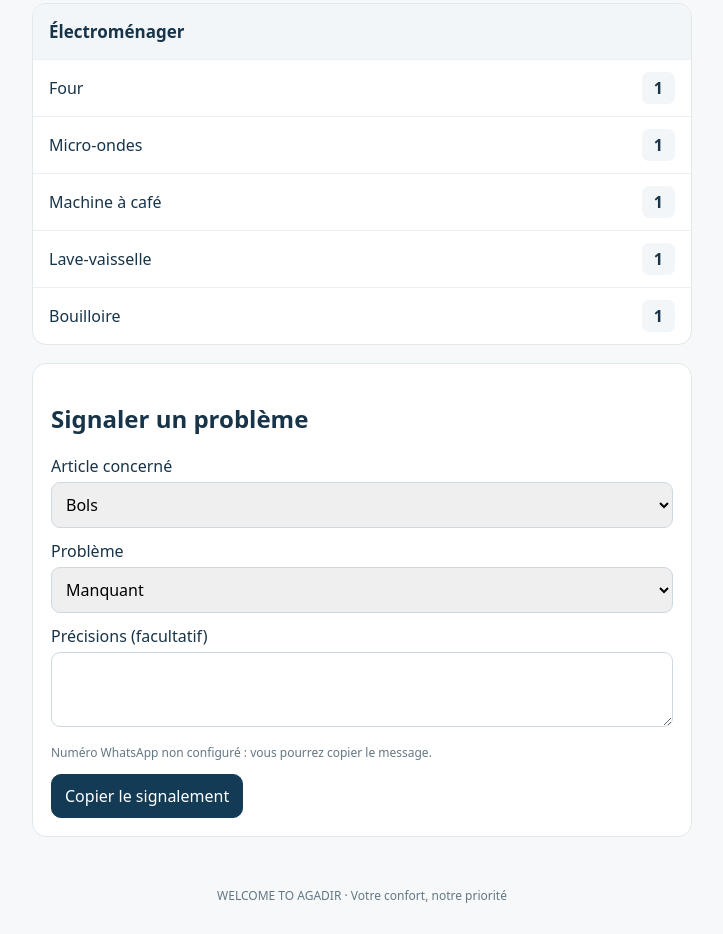
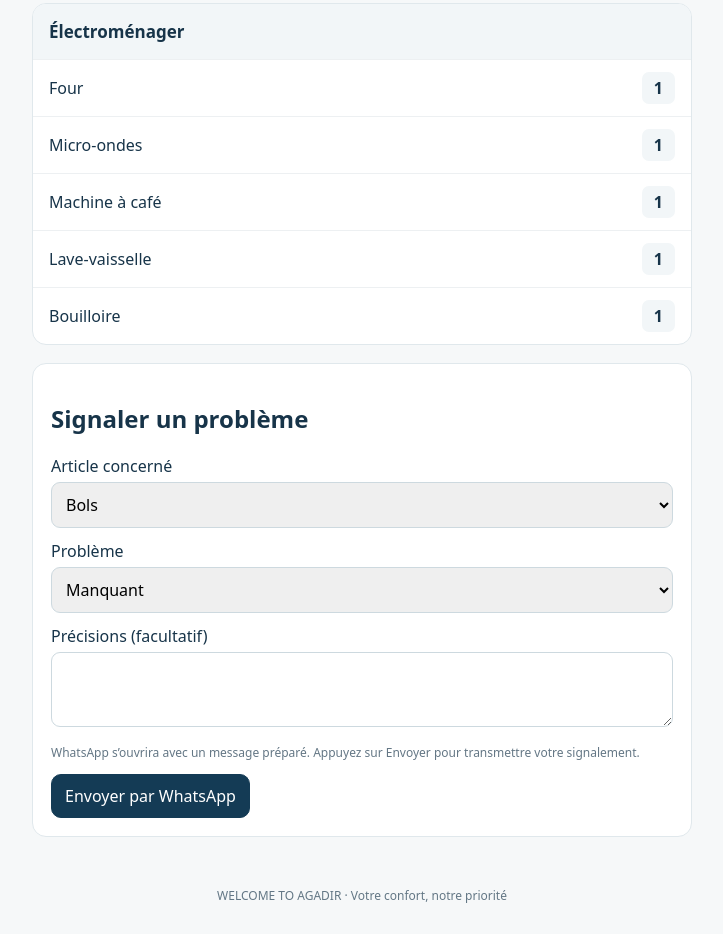
Before and after one commit to podoagadir-alt/welcome-to-agadir, a plain HTML site: page cuisine.html in a window 1280 px wide. Shown: the part 1350-2284 px from the top of the page, without its empty margins (278-1001 px from the left). Drawn offline with Linux system fonts and the light colour scheme.

Commit message:
Add files via upload

```diff
--- a/cuisine.html
+++ b/cuisine.html
@@ -24,9 +24,9 @@ $('reportTitle').textContent=en()?'Report an issue':'Signaler un problème';
 $('itemLabel').textContent=en()?'Item':'Article concerné';$('issueLabel').textContent=en()?'Issue':'Problème';$('detailsLabel').textContent=en()?'Details (optional)':'Précisions (facultatif)';
 let old=$('itemSelect').value;$('itemSelect').replaceChildren();names.forEach((x,i)=>{let o=new Option(x[en()?1:0],i);$('itemSelect').add(o)});$('itemSelect').value=old||'0';
 let oldIssue=$('issueSelect').value;$('issueSelect').replaceChildren();[['missing','Manquant','Missing'],['broken','Cassé','Broken'],['damaged','Endommagé','Damaged']].forEach(x=>$('issueSelect').add(new Option(x[en()?2:1],x[0])));$('issueSelect').value=oldIssue||'missing';
-$('whatsappNote').textContent=en()?'WhatsApp number not configured yet. The message can be copied.':'Numéro WhatsApp non configuré : vous pourrez copier le message.';
-$('sendBtn').textContent=en()?'Copy report message':'Copier le signalement';$('foot').textContent=en()?'Your comfort, our priority':'Votre confort, notre priorité';
+$('whatsappNote').textContent=en()?'WhatsApp will open with a prepared message. Please tap Send to submit your report.':'WhatsApp s’ouvrira avec un message préparé. Appuyez sur Envoyer pour transmettre votre signalement.';
+$('sendBtn').textContent=en()?'Send via WhatsApp':'Envoyer par WhatsApp';$('foot').textContent=en()?'Your comfort, our priority':'Votre confort, notre priorité';
 }
-async function sendReport(){let i=Number($('itemSelect').value),issue=$('issueSelect').selectedOptions[0].textContent,details=$('details').value.trim();let msg=`Welcome to Agadir — Appartement 214\nArticle : ${names[i][0]}\nProblème : ${issue}${details?'\nPrécisions : '+details:''}`;try{await navigator.clipboard.writeText(msg);alert(en()?'Message copied.':'Message copié.')}catch(e){prompt(en()?'Copy this message:':'Copiez ce message :',msg)}}
+function sendReport(){let i=Number($('itemSelect').value),issue=$('issueSelect').value,details=$('details').value.trim();let frIssues={missing:'Manquant',broken:'Cassé',damaged:'Endommagé'};let enIssues={missing:'Missing',broken:'Broken',damaged:'Damaged'};let msg=en()?`Welcome to Agadir — Apartment 214\nKitchen inventory report\nItem: ${names[i][1]}\nIssue: ${enIssues[issue]}${details?'\nDetails: '+details:''}`:`Welcome to Agadir — Appartement 214\nSignalement inventaire cuisine\nArticle : ${names[i][0]}\nProblème : ${frIssues[issue]}${details?'\nPrécisions : '+details:''}`;window.location.href='https://wa.me/212754289562?text='+encodeURIComponent(msg)}
 render();
 </script></body></html>
```
